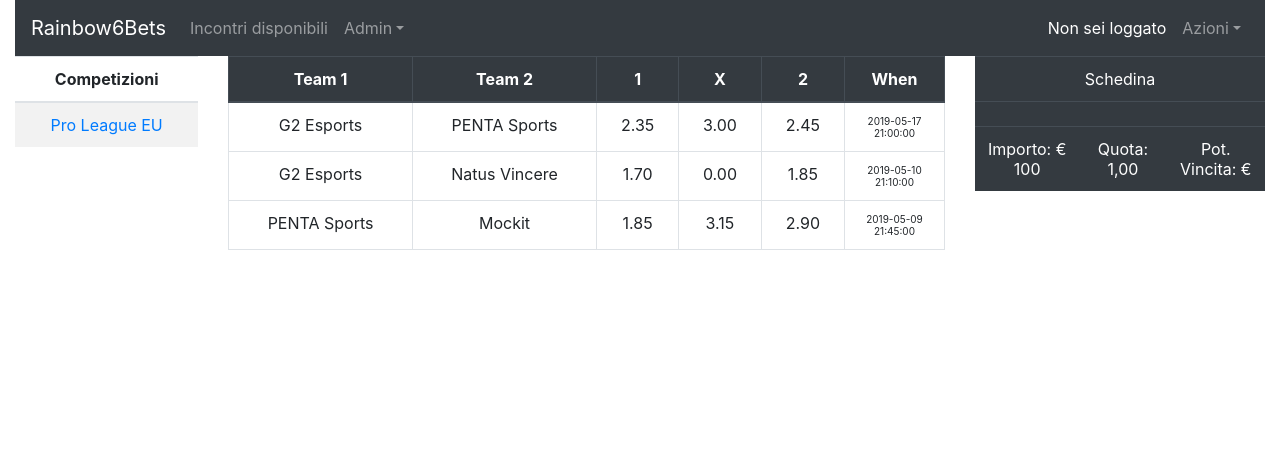
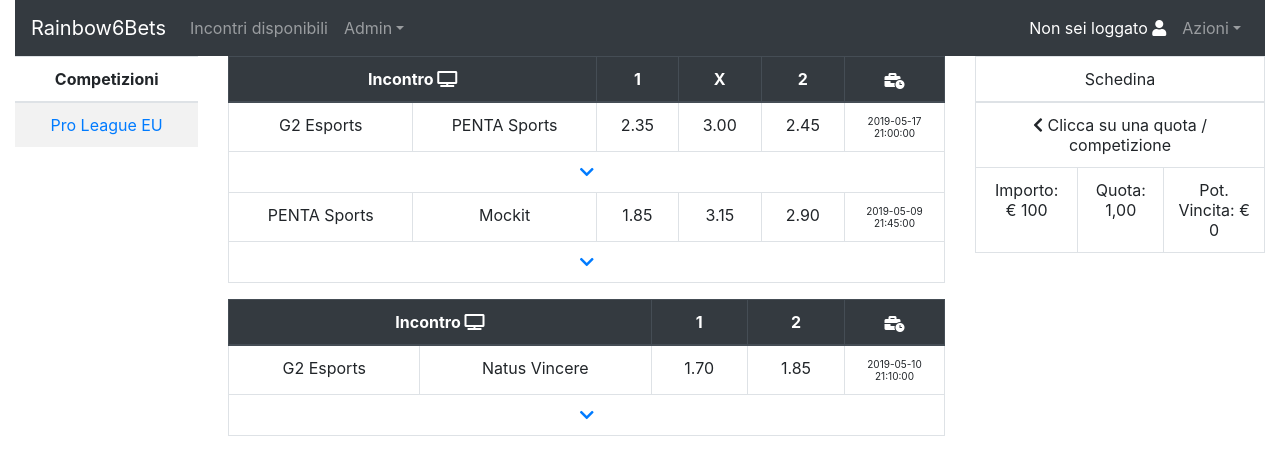
Before and after one commit to EltarSilence/rainbow6bets, a PHP site: page /?cat=proleague in a window 1280 px wide. Shown: the top 475 px of the page. Run offline with PHP 8.4, Linux system fonts and the light colour scheme; data comes from the database, SQL or seed files in the repository; both versions use the stored data as it was after the commit; some libraries are stand-ins or nearby versions.

Commit message:
Pro League finals (no tie matches) support, CSS features

```diff
--- a/assets/script.js
+++ b/assets/script.js
@@ -1,17 +1,48 @@
-$("#matches").on("click", "td", function() {
-  if ($(this).attr('id') == "odd"){
+var clicked = false;
+
+var rightrow = $('#incontro, #dataora');
+rightrow.hide();
+
+
+//Sistemare toggling freccia
+$("[id^='top_']").on('click', function(){
+    $(this).find('.fa').toggleClass('fa-chevron-up fa-chevron-down');
+});
+
+
+$("[id^='matches']").on('click', 'td', function() {
+
+
+
+  if ($(this).attr('id') == 'odd'){
+    rightrow.show();
+    $('#thenhide').hide();
+
+    //debugger;
+    if (!clicked) {
+      clicked = true;
+      $(this).css('background-color', 'lightblue');
+    }
+    else {
+      $(this).css('background-color', 'white');
+    }
+
+
     var idmatch = $(this).parent().attr('id').split('|')[0];
     var match = $(this).parent().attr('id').split('|')[1];
-    var team1 = match.split('v')[0];
-    var team2 = match.split('v')[1];
+    var team1 = match.split('%')[0];
+    var team2 = match.split('%')[1];
+    match = team1 + ' - ' + team2;
     var dataora = new Date($(this).parent().find($('td#when')).text());
     var giorno = dataora.getDate(); var mese = dataora.getMonth() + 1;
     var anno = dataora.getFullYear();
     var ora = dataora.getHours() + ':' + dataora.getMinutes();
-    debugger;
+    var dataRiepilogo = giorno + '/' + mese + '/' + anno + ' ' + ora
+
+
 
     $('#incontro').html(match);
-    $('#dataora').html(giorno + '/' + mese + '/' + anno + ' ' + ora);
+    $('#dataora').html(dataRiepilogo);
     $('#quota').html($(this).text());
     var vincita = $(this).text() * 100;
     $('#potvin').html(vincita);
--- a/assets/style.css
+++ b/assets/style.css
@@ -8,5 +8,49 @@ td#when {
 }
 
 td#odd:hover {
+  transition: background-color 0.5s ease, padding 0.8s linear;
   background-color: #cccccc;
 }
+
+/* PULSE ANIMATION */
+.pulse {
+  text-align: center;
+  display: block;
+  float: right;
+  width: 15px;
+  height: 15px;
+  border-radius: 50%;
+  background: red;
+  cursor: pointer;
+  box-shadow: 0 0 0 black;
+  animation: pulse 2s infinite;
+}
+.pulse:hover {
+  animation: none;
+}
+
+@-webkit-keyframes pulse {
+  0% {
+    -webkit-box-shadow: 0 0 0 0 rgba(204,169,44, 0.4);
+  }
+  70% {
+      -webkit-box-shadow: 0 0 0 10px rgba(204,169,44, 0);
+  }
+  100% {
+      -webkit-box-shadow: 0 0 0 0 rgba(204,169,44, 0);
+  }
+}
+@keyframes pulse {
+  0% {
+    -moz-box-shadow: 0 0 0 0 rgba(204,169,44, 0.4);
+    box-shadow: 0 0 0 0 rgba(204,169,44, 0.4);
+  }
+  70% {
+      -moz-box-shadow: 0 0 0 10px rgba(204,169,44, 0);
+      box-shadow: 0 0 0 10px rgba(204,169,44, 0);
+  }
+  100% {
+      -moz-box-shadow: 0 0 0 0 rgba(204,169,44, 0);
+      box-shadow: 0 0 0 0 rgba(204,169,44, 0);
+  }
+}
--- a/index.php
+++ b/index.php
@@ -6,30 +6,76 @@
     //ricezione categoria
     if ($_GET['cat'] == "proleague"){
       $proleague_id = 1;
-      //proleague
-      $matches_query = "SELECT * FROM partite AS P WHERE category_id = $proleague_id ORDER BY datetime DESC";
-      $result = $conn->query($matches_query);
+      /* == PRO LEAGUE ORDINARIA == */
+      $matches_query1 = "SELECT * FROM partite AS P WHERE datetime > NOW() AND category_id = $proleague_id AND canTie = true ORDER BY datetime DESC";
+      $matches_query2 = "SELECT * FROM partite AS P WHERE datetime > NOW() AND category_id = $proleague_id AND canTie = false ORDER BY datetime DESC";
+      $result1 = $conn->query($matches_query1);
       $matches = '<table id="matches" class="table table-bordered text-center">
       <thead class="thead-dark">
         <tr>
-          <th scope="col">Team 1</th>
-          <th scope="col">Team 2</th>
+          <th scope="col" colspan="2">Incontro <i class="fa fa-tv"></i></th>
           <th scope="col">1</th>
           <th scope="col">X</th>
           <th scope="col">2</th>
-          <th scope="col">When</th>
+          <th scope="col"><i class="fa fa-business-time"></i></th>
         </tr>
       </thead>
       <tbody>';
-      while ($mtc = $result->fetch_assoc()){
-        $matches .= '<tr id="'.$mtc['id'].'|'.$mtc['id_team1'].'v'.$mtc['id_team2'].'">
+      while ($mtc = $result1->fetch_assoc()){
+        $matches .= '<tr id="'.$mtc['id'].'|'.getTeamNameFMid($mtc['id_team1']).'%'.getTeamNameFMid($mtc['id_team2']).'">
           <td>'.getTeamNameFMid($mtc['id_team1']).'</td>
           <td>'.getTeamNameFMid($mtc['id_team2']).'</td>
           <td id="odd">'.number_format((float)$mtc['odd_1'], 2, '.', '').'</td>
           <td id="odd">'.number_format((float)$mtc['odd_X'], 2, '.', '').'</td>
           <td id="odd">'.number_format((float)$mtc['odd_2'], 2, '.', '').'</td>
           <td id="when">'.$mtc['datetime'].'</td>
-        </tr>';
+        </tr>
+        <tr>
+          <td colspan="6" id="top_expand_'.$mtc['id'].'">
+            <a href="#expand_'.$mtc['id'].'" data-toggle="collapse" data-target="#expand_'.$mtc['id'].'">
+              <i class="fa fa-chevron-down"></i>
+            </a>
+          </td>
+        </tr>
+
+        <tr id="expand_'.$mtc['id'].'" class="collapse">
+          <td>'.$mtc['id'].'</td>
+        </tr>
+        ';
+      }
+      $matches.='</tbody></table>';
+      /* == PRO LEAGUE FINALS == */
+      $result2 = $conn->query($matches_query2);
+      $matches .= '<table id="matches_notie" class="table table-bordered text-center">
+      <thead class="thead-dark">
+        <tr>
+          <th scope="col" colspan="2">Incontro <i class="fa fa-tv"></i></th>
+          <th scope="col">1</th>
+          <th scope="col">2</th>
+          <th scope="col"><i class="fa fa-business-time"></i></th>
+        </tr>
+      </thead>
+      <tbody>';
+      while ($mtc = $result2->fetch_assoc()){
+        $matches .= '<tr id="'.$mtc['id'].'|'.getTeamNameFMid($mtc['id_team1']).'%'.getTeamNameFMid($mtc['id_team2']).'">
+          <td>'.getTeamNameFMid($mtc['id_team1']).'</td>
+          <td>'.getTeamNameFMid($mtc['id_team2']).'</td>
+          <td id="odd">'.number_format((float)$mtc['odd_1'], 2, '.', '').'</td>
+          <td id="odd">'.number_format((float)$mtc['odd_2'], 2, '.', '').'</td>
+          <td id="when">'.$mtc['datetime'].'</td>
+        </tr>
+        <tr>
+          <td colspan="6" id="top_expand_'.$mtc['id'].'">
+            <a href="#expand_'.$mtc['id'].'" data-toggle="collapse" data-target="#expand_'.$mtc['id'].'">
+              <i class="fa fa-chevron-down"></i>
+            </a>
+          </td>
+        </tr>
+
+        <tr id="expand_'.$mtc['id'].'" class="collapse">
+          <td>'.$mtc['id'].'</td>
+        </tr>
+        ';
       }
       $matches.='</tbody></table>';
     }
@@ -42,13 +88,15 @@
   <script src="https://code.jquery.com/jquery-3.3.1.slim.min.js" integrity="sha384-q8i/X+965DzO0rT7abK41JStQIAqVgRVzpbzo5smXKp4YfRvH+8abtTE1Pi6jizo" crossorigin="anonymous"></script>
   <script src="https://cdnjs.cloudflare.com/ajax/libs/popper.js/1.14.7/umd/popper.min.js" integrity="sha384-UO2eT0CpHqdSJQ6hJty5KVphtPhzWj9WO1clHTMGa3JDZwrnQq4sF86dIHNDz0W1" crossorigin="anonymous"></script>
   <script src="https://stackpath.bootstrapcdn.com/bootstrap/4.3.1/js/bootstrap.min.js" integrity="sha384-JjSmVgyd0p3pXB1rRibZUAYoIIy6OrQ6VrjIEaFf/nJGzIxFDsf4x0xIM+B07jRM" crossorigin="anonymous"></script>
+  <link rel="stylesheet" href="https://use.fontawesome.com/releases/v5.8.2/css/all.css" integrity="sha384-oS3vJWv+0UjzBfQzYUhtDYW+Pj2yciDJxpsK1OYPAYjqT085Qq/1cq5FLXAZQ7Ay" crossorigin="anonymous">
   <link rel="stylesheet" href="assets/style.css">
 </head>
 <body>
   <div class="container-fluid">
+    <?php require 'static/nav_admin.php'; ?>
   	<div class="row">
   		<div class="col-md-12">
-  			<?php require 'static/nav_admin.php'; ?>
+
   			<div class="row">
   				<div class="col-md-2">
             <!-- LEFT COLOUMN -->
@@ -78,7 +126,7 @@
   				<div class="col-md-3">
             <!-- RIGHT COLOUMN -->
             <div class="schedina">
-              <table class="table table-dark text-center">
+              <table class="table table-bordered text-center">
                 <thead>
                   <tr>
                     <td colspan="3">Schedina</td>
@@ -86,13 +134,14 @@
                 </thead>
                 <tbody>
                   <tr>
+                    <td id="thenhide" colspan="3"><i class="fa fa-chevron-left"></i> Clicca su una quota / competizione</td>
                     <td id="incontro" colspan="2"></td>
                     <td id="dataora"></td>
                   </tr>
                   <tr>
                     <td>Importo: &euro; 100</td>
                     <td>Quota: <span id="quota">1,00</span></td>
-                    <td>Pot. Vincita: &euro; <span id="potvin"></span></td>
+                    <td>Pot. Vincita: &euro; <span id="potvin">0</span></td>
                   </tr>
                 </tbody>
               </table>
--- a/static/nav_admin.php
+++ b/static/nav_admin.php
@@ -28,7 +28,7 @@
             else {
               echo 'Non sei loggato';
             }
-          ?>
+          ?> <i class="fa fa-user"></i>
         </a>
       </li>
       <?php
```
Also changed, not shown: database/rainbow6bets.sql (+11 -8 lines).
